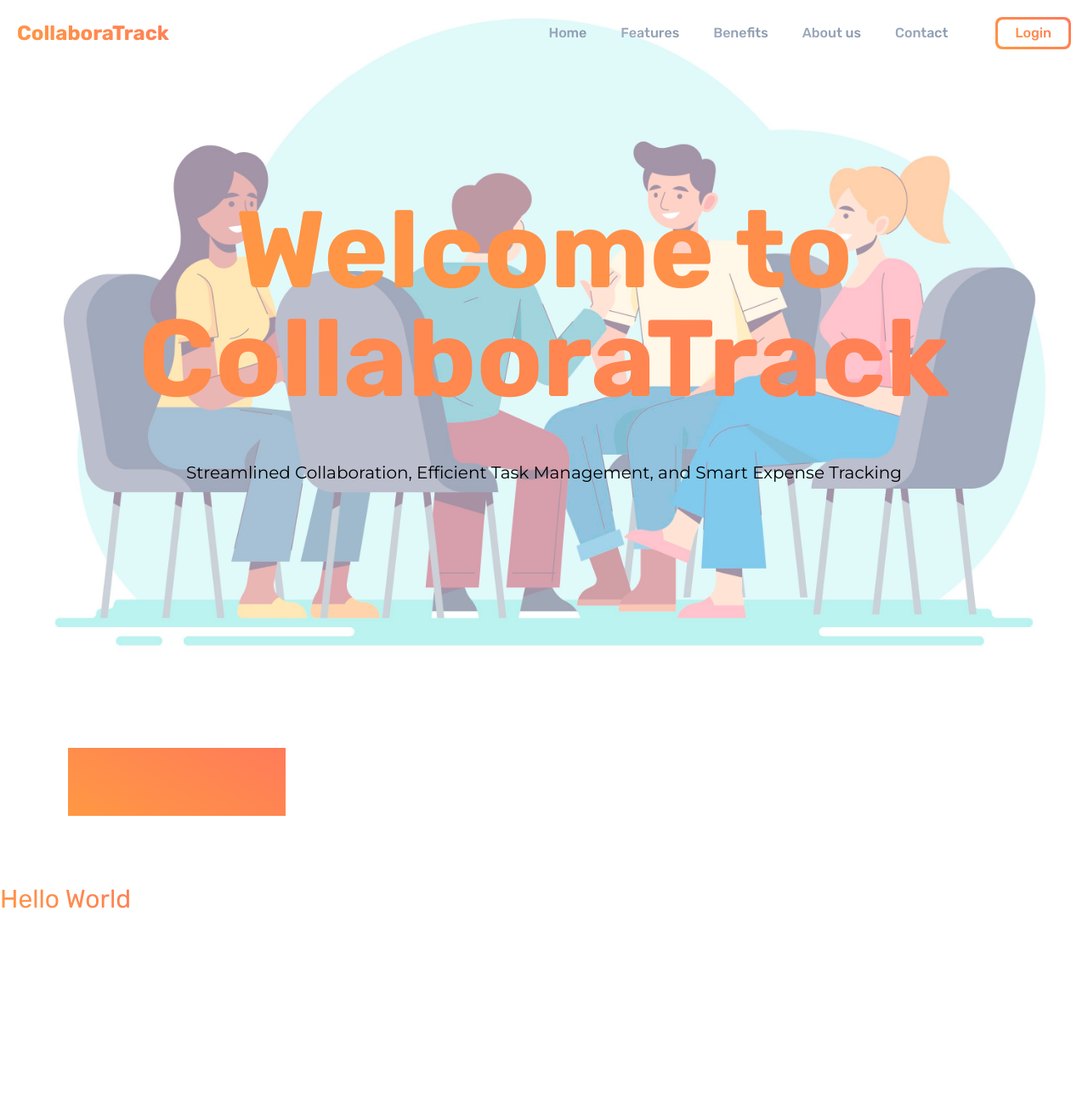
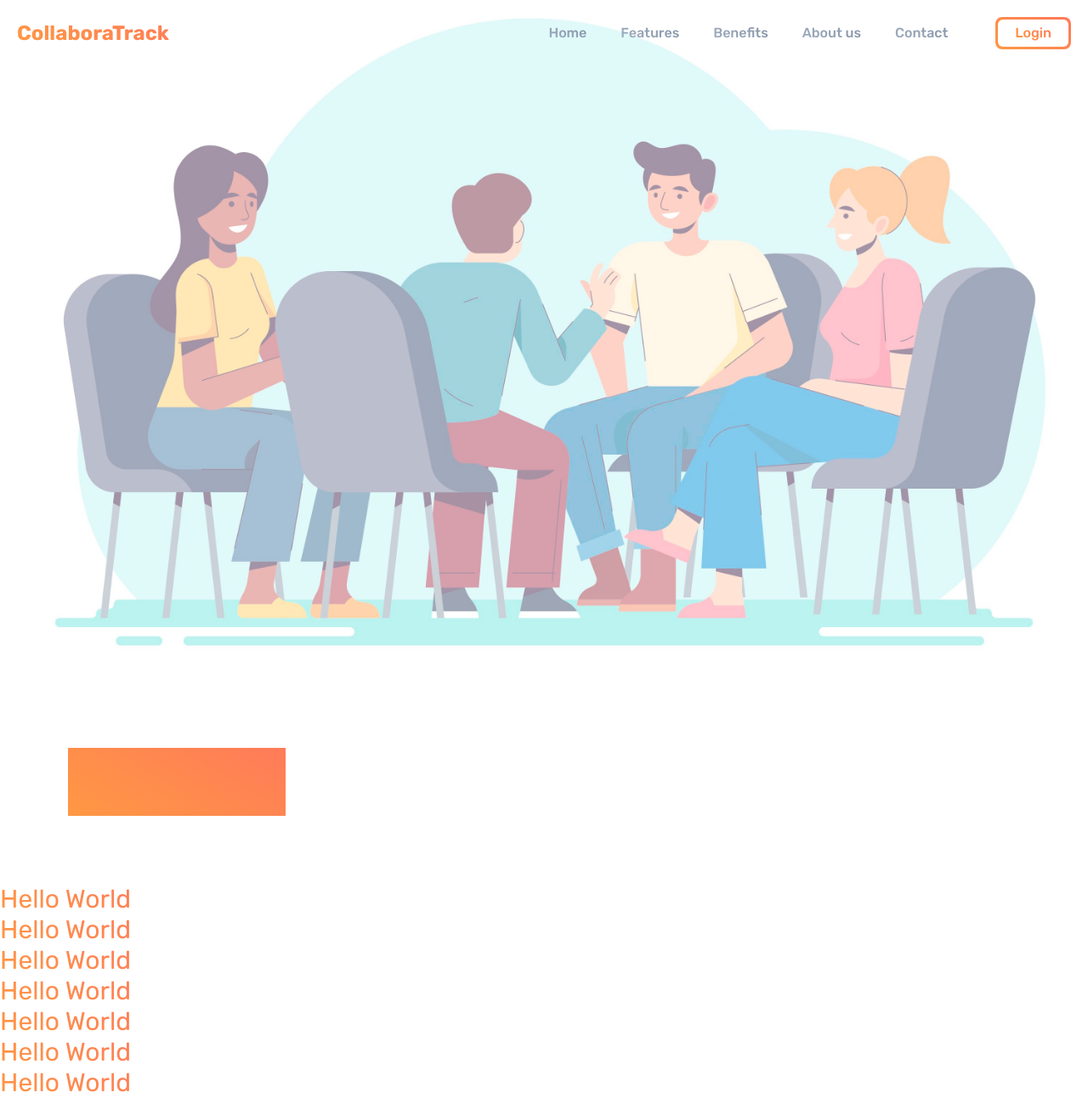
Before and after one commit to shafayetullah7/task-tracker-client-side, a React (Vite) app: page / in a window 1280 px wide. Shown: the whole page at 85% size. Before the commit the page ends 1076 px from the top, so only its background shows below. Built offline with nearby package versions, Linux system fonts and the light colour scheme.

Commit message:
on banner

```diff
--- a/src/components/home/header/Banner.tsx
+++ b/src/components/home/header/Banner.tsx
@@ -6,18 +6,24 @@ import { motion } from 'framer-motion';
 // import Nav from "../../common/Nav";
 import DefaultScreen from "../../utils/DefaultScreen";
 import GradientText from "../../utils/GradientText";
+import { useParallax } from 'react-scroll-parallax';
 
 // import banner1 from '../../assets/image/banner1.jpg';
 const Banner = () => {
+    const { ref } = useParallax<HTMLDivElement>({ speed: 20 });
 
     // const
 
     return (
         <DefaultScreen>
-            <div className="">
-                <motion.h1 initial={{ scale: 0, opacity: 0 }} animate={{ scale: 1, opacity: 1 }} transition={{ type: "spring", duration: 1, stiffness: 50, damping: 10 }} className="text-9xl font-bold w-fit text-center mx-auto"><GradientText>Welcome to CollaboraTrack</GradientText></motion.h1>
-                <div className="text-center w-3/4 mx-auto mt-14">
-                    <motion.p initial={{ opacity: 0, y: -10 }} animate={{ opacity: 1, y: 0 }} transition={{ duration: 1, delay: 1.5 }} className="text-xl dark:text-gray-300 font-montserrat">Streamlined Collaboration, Efficient Task Management, and Smart Expense Tracking</motion.p>
+            <div ref={ref}>
+                {/* <div className="">
+                    <motion.h1 initial={{ scale: 0, opacity: 0 }} animate={{ scale: 1, opacity: 1 }} transition={{ type: "spring", duration: 1, stiffness: 50, damping: 10 }} className="text-9xl font-bold w-fit text-center mx-auto"><GradientText>Welcome to CollaboraTrack</GradientText></motion.h1>
+                    <div className="text-center w-3/4 mx-auto mt-14">
+                        <motion.p initial={{ opacity: 0, y: -10 }} animate={{ opacity: 1, y: 0 }} transition={{ duration: 1, delay: 1.5 }} className="text-xl dark:text-gray-300 font-montserrat">Streamlined Collaboration, Efficient Task Management, and Smart Expense Tracking</motion.p>
+                    </div>
+                </div> */}
+                <div>
 
                 </div>
             </div>
--- a/src/components/home/header/Header.tsx
+++ b/src/components/home/header/Header.tsx
@@ -2,10 +2,10 @@ import Nav from "../../common/Nav";
 import Banner from "./Banner";
 
 const Header = () => {
+
+
     return (
-        <div className="relative bg-hero-banner bg-cover bg-center bg-opacity-20 h-screen flex justify-center items-center">
-            {/* <img src={banner1} alt="banner image" /> */}
-            {/* <div className='absolute inset-0 bg-black bg-opacity-40'></div> */}
+        <div className="relative bg-hero-banner bg-cover bg-center bg-opacity-20 h-screen">
 
             <div className="absolute inset-0 dark:bg-black bg-white bg-opacity-50 dark:bg-opacity-70 z-10"></div>
             <div className="w-full h-full">
--- a/src/main.tsx
+++ b/src/main.tsx
@@ -3,9 +3,12 @@ import ReactDOM from 'react-dom/client'
 import './index.css'
 import { RouterProvider } from 'react-router-dom'
 import routes from './router/router.tsx'
+import { ParallaxProvider } from 'react-scroll-parallax';
 
 ReactDOM.createRoot(document.getElementById('root')!).render(
   <React.StrictMode>
-    <RouterProvider router={routes} />
+    <ParallaxProvider>
+      <RouterProvider router={routes} />
+    </ParallaxProvider>
   </React.StrictMode>,
 )
--- a/src/pages/Home.tsx
+++ b/src/pages/Home.tsx
@@ -1,7 +1,4 @@
-import Nav from "../components/common/Nav";
-import Banner from "../components/home/header/Banner";
 import Header from "../components/home/header/Header";
-
 import GradientText from "../components/utils/GradientText";
 
 
@@ -16,6 +13,14 @@ const Home = () => {
 
             <div className="w-64 h-20 m-20 gradient-background"></div>
             <p className="text-3xl"><GradientText>Hello World</GradientText></p>
+            <p className="text-3xl"><GradientText>Hello World</GradientText></p>
+
+            <p className="text-3xl"><GradientText>Hello World</GradientText></p>
+
+            <p className="text-3xl"><GradientText>Hello World</GradientText></p>
+            <p className="text-3xl"><GradientText>Hello World</GradientText></p>
+            <p className="text-3xl"><GradientText>Hello World</GradientText></p>
+            <p className="text-3xl"><GradientText>Hello World</GradientText></p>
 
         </div>
     );
```
